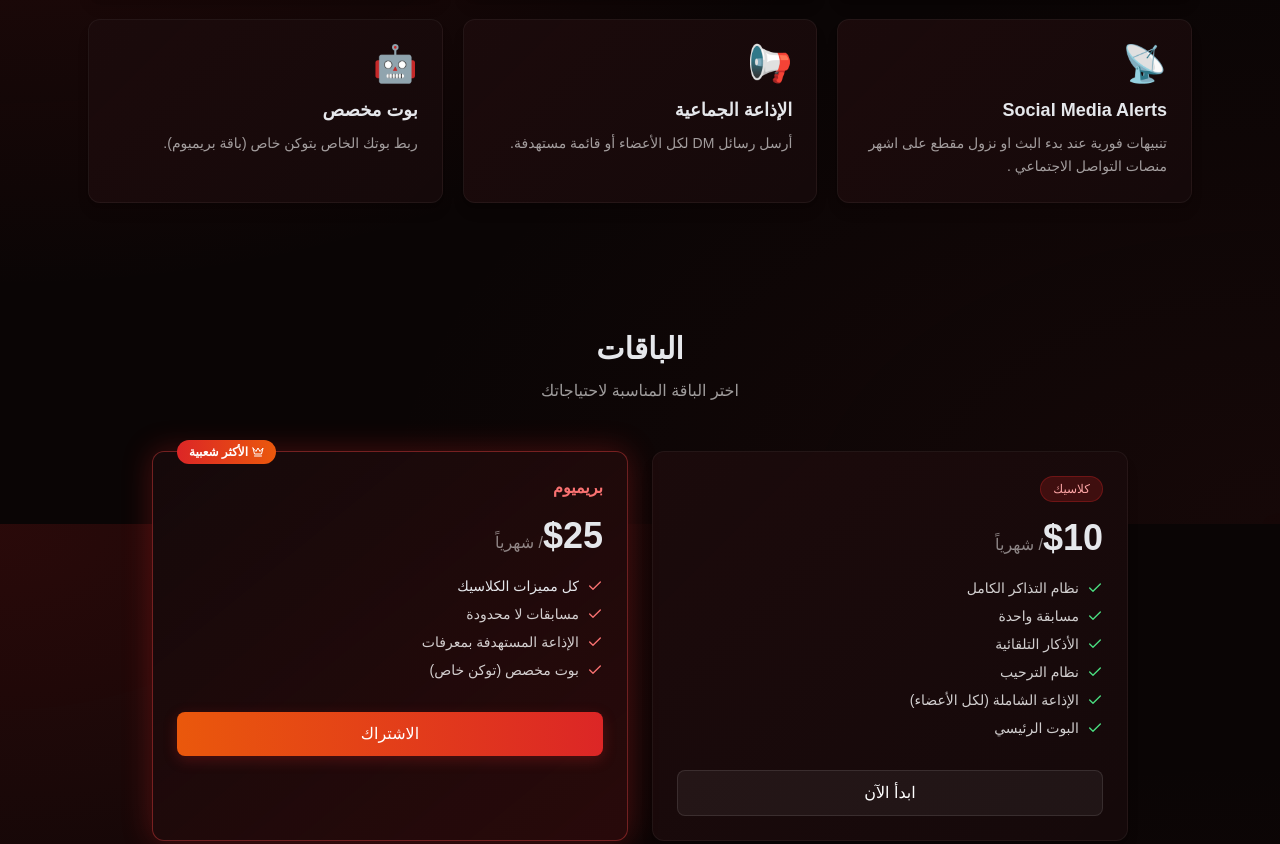
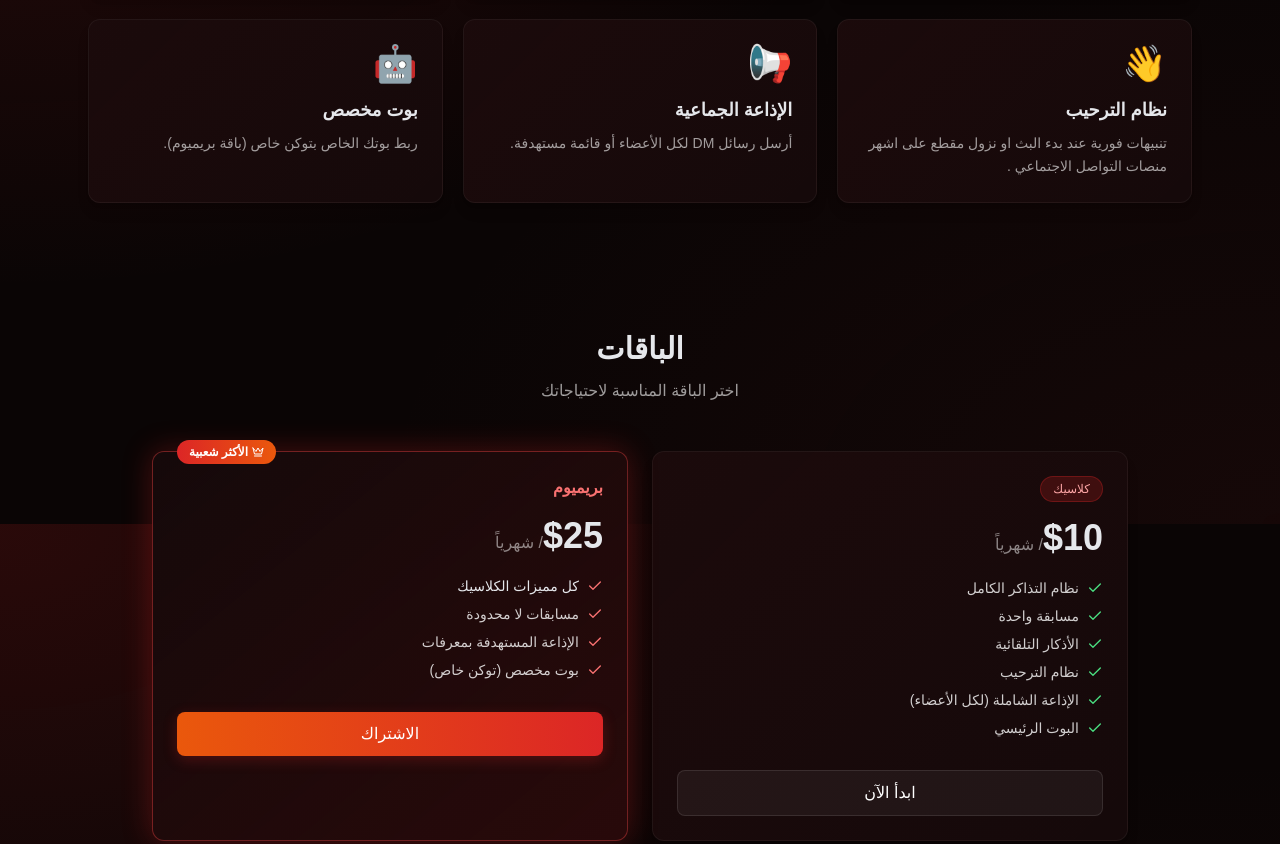
Before and after one commit to F5M112/scary-bot, a Next.js app in the folder frontend/: page / in a window 1280 px wide. Shown: the part 1076-1920 px from the top of the page. Built offline with nearby package versions, Linux system fonts and the light colour scheme.

Commit message:
Replace 'kickLive' with 'wealcome' in FEATURES

```diff
--- a/frontend/src/app/page.jsx
+++ b/frontend/src/app/page.jsx
@@ -9,7 +9,7 @@ const FEATURES = [
   { emoji: '🎫', key: 'tickets',   descKey: 'ticketsDesc' },
   { emoji: '🎉', key: 'giveaway',  descKey: 'giveawayDescShort' },
   { emoji: '📿', key: 'adhkar',    descKey: 'adhkarDescShort' },
-  { emoji: '📡', key: 'kickLive',  descKey: 'kickDescShort' },
+  { emoji: '👋', key: 'wealcome',  descKey: 'kickDescShort' },
   { emoji: '📢', key: 'broadcast', descKey: 'broadcastDescShort' },
   { emoji: '🤖', key: 'customBot', descKey: 'customBotDescShort' },
 ];
@@ -22,7 +22,7 @@ const FEATURE_LABELS = {
     giveawayDescShort:'أنشئ مسابقات بجوائز وسحب عشوائي تلقائي للفائزين.',
     adhkar:           'الأذكار التلقائية',
     adhkarDescShort:  'إرسال أذكار وأدعية إسلامية تلقائياً على فترات منتظمة.',
-    kickLive:         'Social Media Alerts',
+    wealcome:         'نظام الترحيب',
     kickDescShort:    'تنبيهات فورية عند بدء البث او نزول مقطع على اشهر منصات التواصل الاجتماعي .',
     broadcast:        'الإذاعة الجماعية',
     broadcastDescShort:'أرسل رسائل DM لكل الأعضاء أو قائمة مستهدفة.',
@@ -36,7 +36,7 @@ const FEATURE_LABELS = {
     giveawayDescShort:'Create giveaways with automatic random winner selection.',
     adhkar:           'Islamic Reminders',
     adhkarDescShort:  'Auto-send Islamic dhikr and duas at regular intervals.',
-    kickLive:         'Social Media Alerts',
+    wealcome:         'Wealcome system',
     kickDescShort:    'Instant notifications when streamers go live or upload content on social media platforms.',
     broadcast:        'Mass Broadcast',
     broadcastDescShort:'Send DMs to all members or a targeted list.',
```
